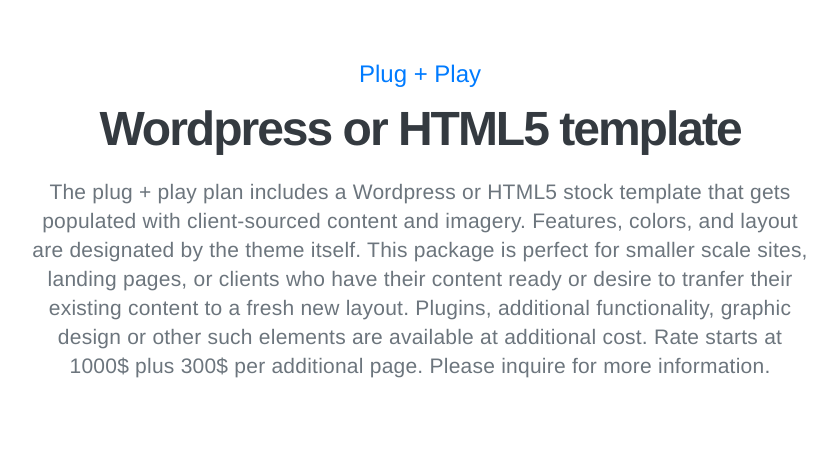
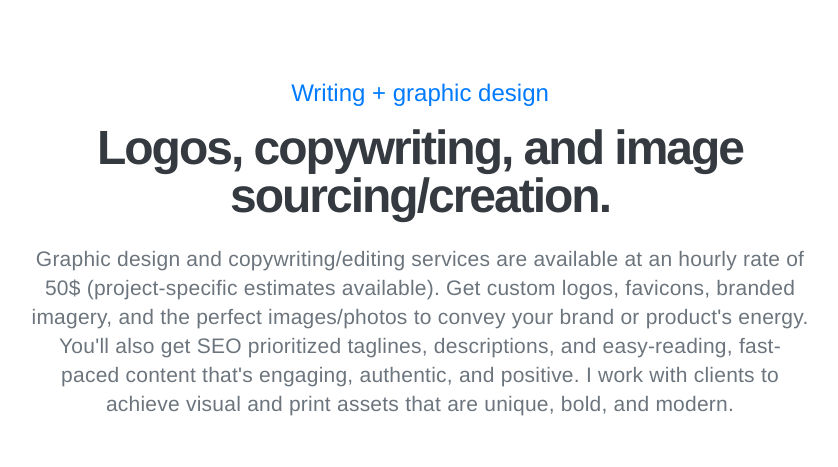
Before and after one commit to masonmedia/masonmedia-swup, a PHP site: page /pricing.php in a window 1280 px wide. Shown: the part 1997-2464 px from the top of the page, without its empty margins (220-1058 px from the left). Run offline with PHP 8.4, Linux system fonts and the light colour scheme.

Commit message:
SImplified pricing page options

```diff
--- a/pricing.php
+++ b/pricing.php
@@ -35,7 +35,7 @@ include 'includes/header.php';
                     <h2 class="h4 text-primary">Base plans</h2>
                     <h3 class="section-title text-dark mb-0">Template, custom, HTML5, wordpress: I've got you covered.</h3>
                     <p class="p-big pt-3 m-0">
-                        Base rates start at 2000$, with an addional per-page cost of 150$ for a template option, and 300$ for a bespoke design plan*. All sites include a 1hr discovery and strategy session, a mockup of the homepage (which will serve as the design foundation for the rest of the site), responsive design, basic search engine optimization, social media and contact information integration, installation, and a 30-day support and troubleshooting guarantee. Other optional features include blog integration, google maps, animation, contact forms, mailchimp newsletter sign up, API consumption, in-depth SEO structured data, as well as photo sourcing, graphic design, and copywriting services (see below for more).</p>
+                        My base rate starts at 2000$ plus 150$ per-page for a template option, and 3000$ plus 300$ per page for a bespoke design plan*. Prices vary depending on functionality needs, customization, and deadline. All sites include a 1hr discovery and strategy session, a mockup of the homepage (which will serve as the design foundation for the rest of the site), responsive design, basic search engine optimization, social media and contact information integration, installation, and a 30-day support and troubleshooting guarantee. Other optional features include blog integration, google maps, animation, contact forms, mailchimp newsletter sign up, API consumption, in-depth SEO structured data, as well as photo sourcing, graphic design, and copywriting services (see below for more).</p>
                     <p class="p-big pt-3 m-0">*Inquire for more information.</p>
                 </div>
                 <div class="offset-lg-2"></div>
@@ -45,74 +45,7 @@ include 'includes/header.php';
         <section>
             <div class="row d-flex bg-light relative">
                 <div class="col-lg-12 min-700-lg">
-                    <img class="img-full absolute z-0 left-0 lazy" data-src="/assets/img/yellow-triangle.jpeg" alt="About Decentral">
-                </div>
-            </div>
-        </section>
-
-        <section>
-            <div id="sec-1" class="row d-flex p-5 min-500 text-secondary bg-white">
-                <div class="offset-lg-2"></div>
-                <div class="col-lg-8 d-flex flex-column justify-content-center align-items-center text-center">
-                    <h2 class="h4 text-primary">Plug + Play</h2>
-                    <h3 class="section-title text-dark mb-0">Wordpress or HTML5 template</h3>
-                    <p class="p-big pt-3 m-0">
-                        The plug + play plan includes a Wordpress or HTML5 stock template that gets populated with client-sourced content and imagery. Features, colors, and layout are designated by the theme itself. This package is perfect for smaller scale sites, landing pages, or clients who have their content ready or desire to tranfer their existing content to a fresh new layout. Plugins, additional functionality, graphic design or other such elements are available at additional cost. Rate starts at 1000$ plus 300$ per additional page. Please inquire for more information.</p>
-                </div>
-                <div class="offset-lg-2"></div>
-            </div><!--end row-->
-        </section>
-
-        <section>
-            <div class="row d-flex bg-light relative">
-                <div class="col-lg-12 min-700-lg">
-                    <img class="img-full absolute z-0 left-0 lazy" data-src="/assets/img/yellow-triangle.jpeg" alt="Mason Media Plug + Play">
-                </div>
-            </div>
-        </section>
-
-        <!-- Custom 1 -->
-
-        <section>
-            <div id="sec-1" class="row d-flex p-5 min-500 text-secondary bg-white">
-                <div class="offset-lg-2"></div>
-                <div class="col-lg-8 d-flex flex-column justify-content-center align-items-center text-center">
-                    <h2 class="h4 text-primary">The Fender Strat</h2>
-                    <h3 class="section-title text-dark mb-0">Wordpress or HTML5 theme with customizations.</h3>
-                    <p class="p-big pt-3 m-0">
-                        The first level custom plan includes a Wordpress or HTML5 template that similarly gets populated with client-sourced content and imagery, but which includes more customization. Think of it like an American made Fender Strat with a custom color and higher quality parts. Colors, fonts, layout tweaks, and additional plugins and functionality (carousels, lightbox galleries, etc), are incoporated into the theme. Rate starts at 2500$ plus 300$ per additional page. Please inquire for more information.</p>
-                </div>
-                <div class="offset-lg-2"></div>
-            </div><!--end row-->
-        </section>
-
-        <section>
-            <div class="row d-flex bg-light relative">
-                <div class="col-lg-12 min-700-lg">
-                    <img class="img-full absolute z-0 left-0 lazy" data-src="/assets/img/yellow-triangle.jpeg" alt="Mason Media Plug + Play">
-                </div>
-            </div>
-        </section>
-
-        <!-- Custom 2 -->
-
-        <section>
-            <div id="sec-1" class="row d-flex p-5 min-500 text-secondary bg-white">
-                <div class="offset-lg-2"></div>
-                <div class="col-lg-8 d-flex flex-column justify-content-center align-items-center text-center">
-                    <h2 class="h4 text-primary">The Coco Chanel</h2>
-                    <h3 class="section-title text-dark mb-0"> Custom Wordpress or HTML5 site.</h3>
-                    <p class="p-big pt-3 m-0">
-                        This simply is a fully custom built website. I prefer to code sites at this level from scratch which allows for maximum flexibilty and originality. I'll work with you to come up with a unique design, plus add functional elements like animation, fast-loading pages, custom colors, fonts, and elements like mailchimp signup forms and more. Rate starts at 3500$ plus 300$ per additional page. Please inquire for more information.</p>
-                </div>
-                <div class="offset-lg-2"></div>
-            </div><!--end row-->
-        </section>
-
-        <section>
-            <div class="row d-flex bg-light relative">
-                <div class="col-lg-12 min-700-lg">
-                    <img class="img-full absolute z-0 left-0 lazy" data-src="/assets/img/yellow-triangle.jpeg" alt="Mason Media Plug + Play">
+                    <img class="img-full absolute z-0 left-0 lazy" data-src="/assets/img/yellow-triangle.jpeg" alt="">
                 </div>
             </div>
         </section>
@@ -159,29 +92,7 @@ include 'includes/header.php';
             </div>
         </section>
 
-        <section>
-            <div class="row d-flex min-500 text-secondary bg-white">
-                <div class="offset-lg-2"></div>
-                <div class="col-lg-8 d-flex flex-column justify-content-center align-items-center text-center p-5">
-                    <h2 class="h4 text-primary">SEO</h2>
-                    <h3 class="section-title text-dark mb-0">Optimized copy, meta information, and google structured data.</h3>
-                    <p class="p-big pt-3 m-0">Canadian painter and art educator Janice Mason Steeves developed an innovative platform that blends global travel with art education. Entitled <a href="http://workshopsinwildplaces.com" target="_blank"><span class="text-primary">Workshops in Wild Places</span></a>, Mason Steeves required a full design workup including website, social media banners/covers, and flyers (print and email/web formats) with which to promote and market the project.</p>
-                </div>
-                <div class="offset-lg-2"></div>
-            </div><!--end row-->
-        </section>
-
-        <!-- wiwp images-->
-
-        <section>
-            <div class="row d-flex bg-white relative">
-                <div class="col-lg-12 min-700-lg d-flex flex-column justify-content-center align-items-start text-left p-0 o-12">
-                    <img class="img-full absolute z-0 lazy" data-src="/assets/img/jms-wiwp-flyer-mockup.jpg" alt="Mason Media Workshops in Wild Places flyer design">
-                </div>
-            </div>
-        </section>
-
-        <!--jen mason-->
+        <!--delivery + installation-->
 
         <section>
             <div class="row d-flex min-500 text-secondary bg-white">
```
